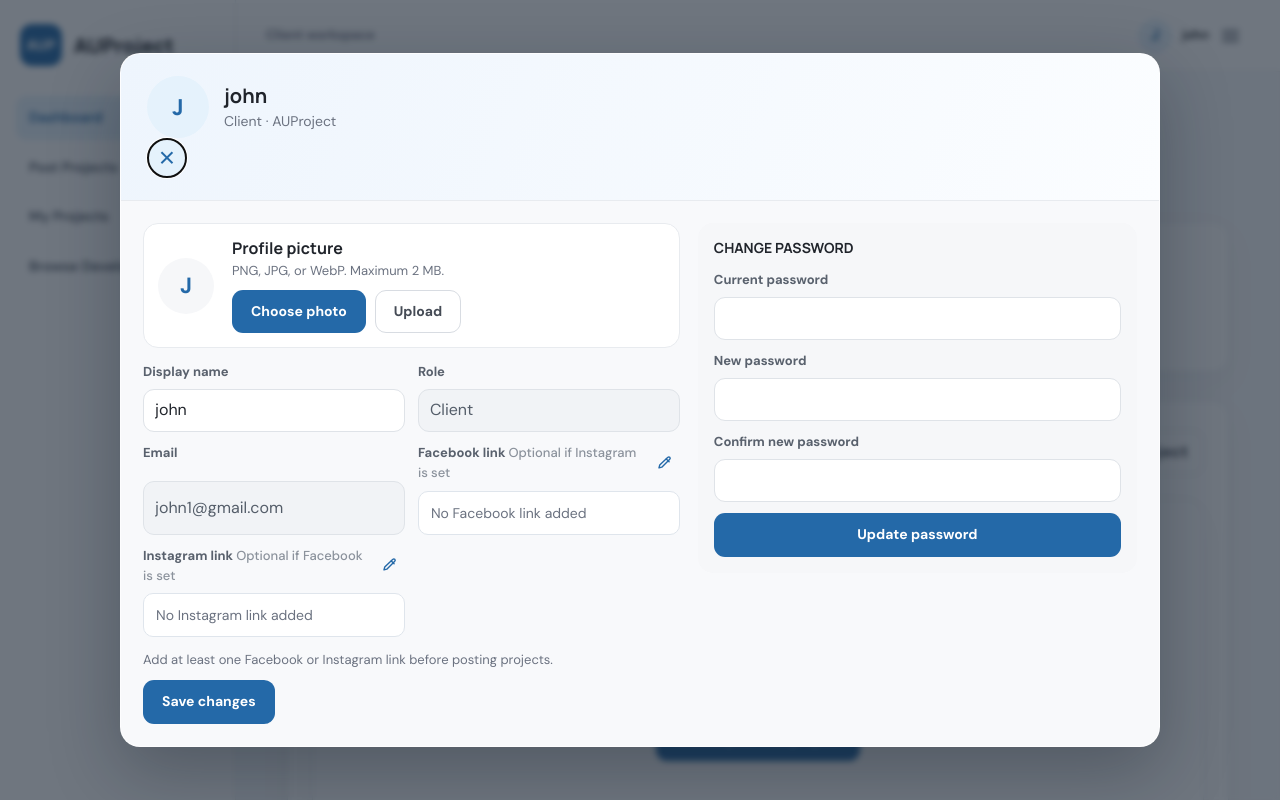
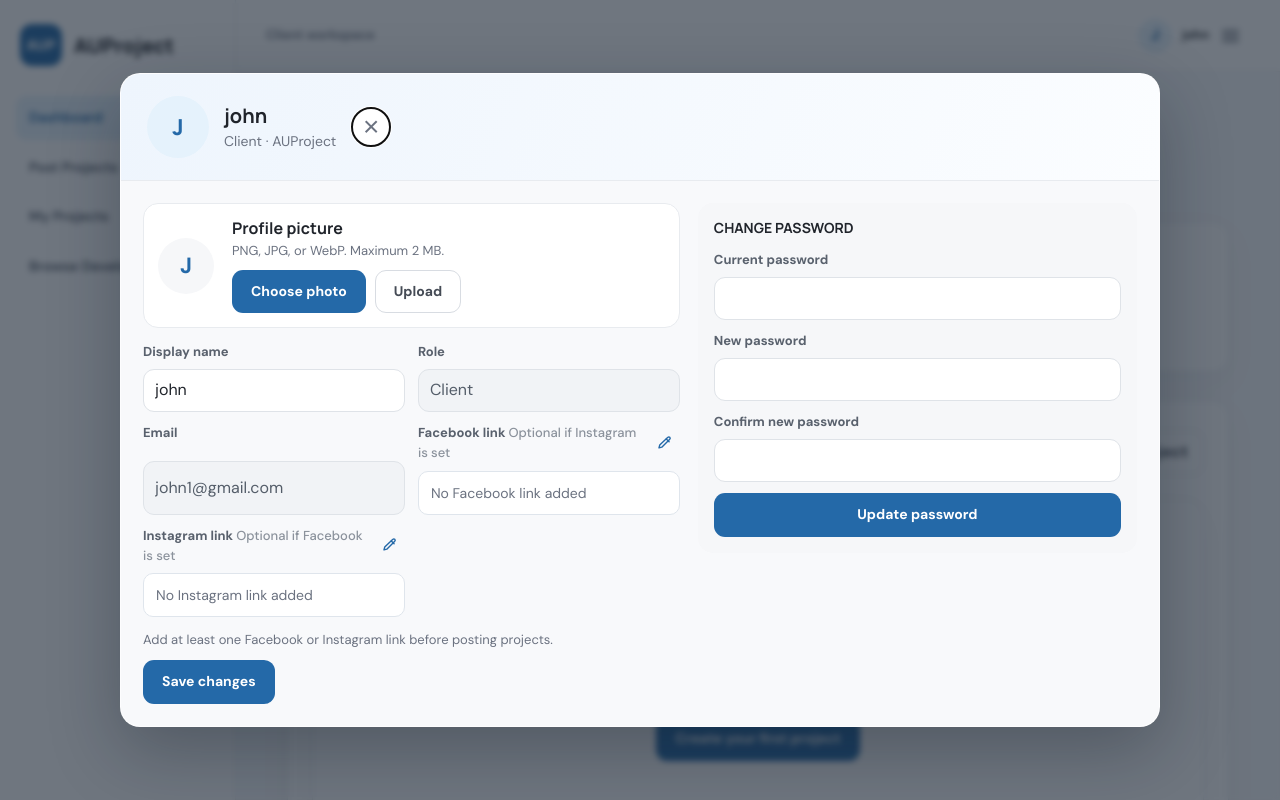
Before and after one commit to johnloydsantiago13-tech/AUP, a PHP site: page /Client.php?profile=1 in a window 1280 px wide. Run offline with PHP 8.4, Linux system fonts and the light colour scheme; a user stored in the database is signed in; data comes from the database, SQL or seed files in the repository; data that the repository does not hold is empty.

Commit message:
profile-modal-close1

```diff
--- a/frontend/Client.php
+++ b/frontend/Client.php
@@ -715,8 +715,9 @@ if ($page === 'developers') {
                             <h2 id="client-profile-title"><?php echo htmlspecialchars($displayName, ENT_QUOTES, 'UTF-8'); ?></h2>
                             <p><?php echo htmlspecialchars($user['role'], ENT_QUOTES, 'UTF-8'); ?> · AUProject</p>
                         </div>
+
+                        <button class="profile-modal-close1" type="button" aria-label="Close profile" data-close-client-profile>&times;</button>
                     </div>
-                    <button class="profile-modal-close" type="button" aria-label="Close profile" data-close-client-profile>&times;</button>
                 </header>
                 <?php if ($profileError !== ''): ?><p class="error" role="alert"><?php echo htmlspecialchars($profileError, ENT_QUOTES, 'UTF-8'); ?></p><?php endif; ?>
                 <?php if ($profileSuccess !== ''): ?><p class="success" role="status"><?php echo htmlspecialchars($profileSuccess, ENT_QUOTES, 'UTF-8'); ?></p><?php endif; ?>
--- a/frontend/Dashboard.css
+++ b/frontend/Dashboard.css
@@ -949,7 +949,7 @@ h4 {
   padding: 22px;
 }
 
-.client-profile-modal .profile-modal-close {
+.client-profile-modal .profile-modal-close1 {
   cursor: pointer;
 }
 
@@ -1052,7 +1052,22 @@ h4 {
   outline-offset: 2px;
 }
 
-.profile-modal-close {
+.profile-modal-close1 {
+  display: grid;
+  width: 40px;
+  height: 40px;
+  flex: 0 0 40px;
+  place-items: center;
+  border: 1px solid var(--line);
+  border-radius: 50%;
+  background: #fff;
+  color: var(--muted);
+  font-size: 28px;
+  line-height: 1;
+  text-decoration: none;
+}
+
+.profile-modal-close{
   display: grid;
   width: 40px;
   height: 40px;
```
Also changed, not shown: 1.jpg (deleted), 2.jpg (deleted), 3.jpg (deleted), 4.jpg (deleted).
